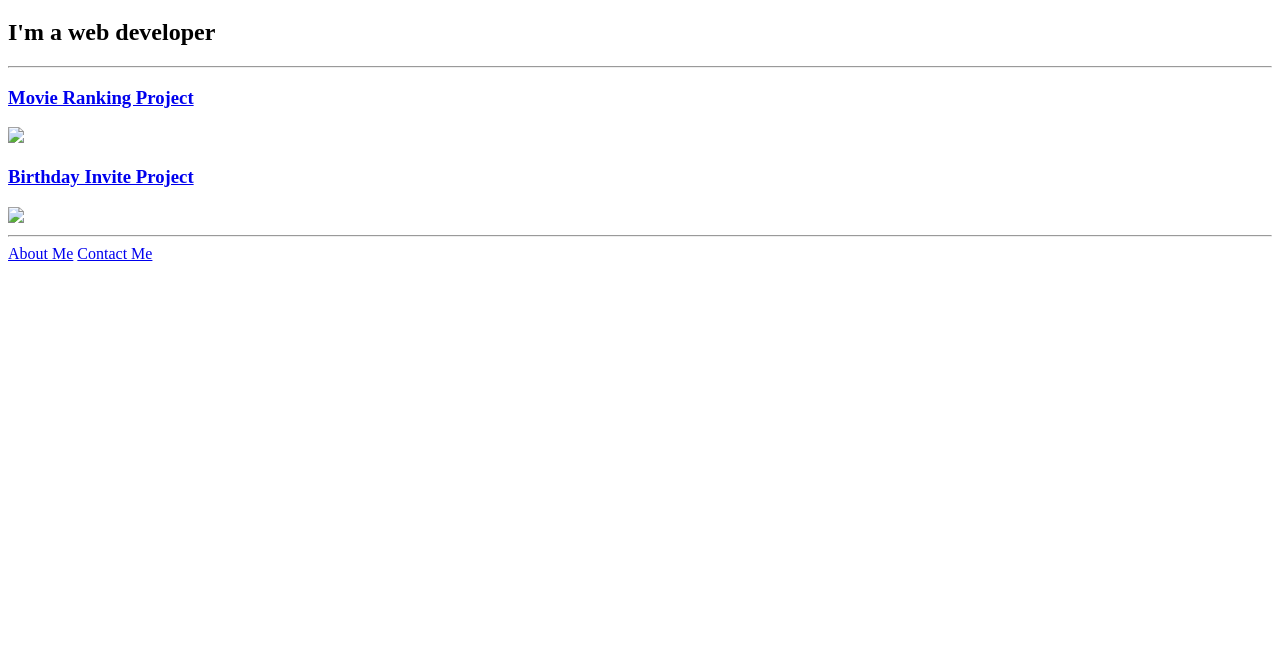
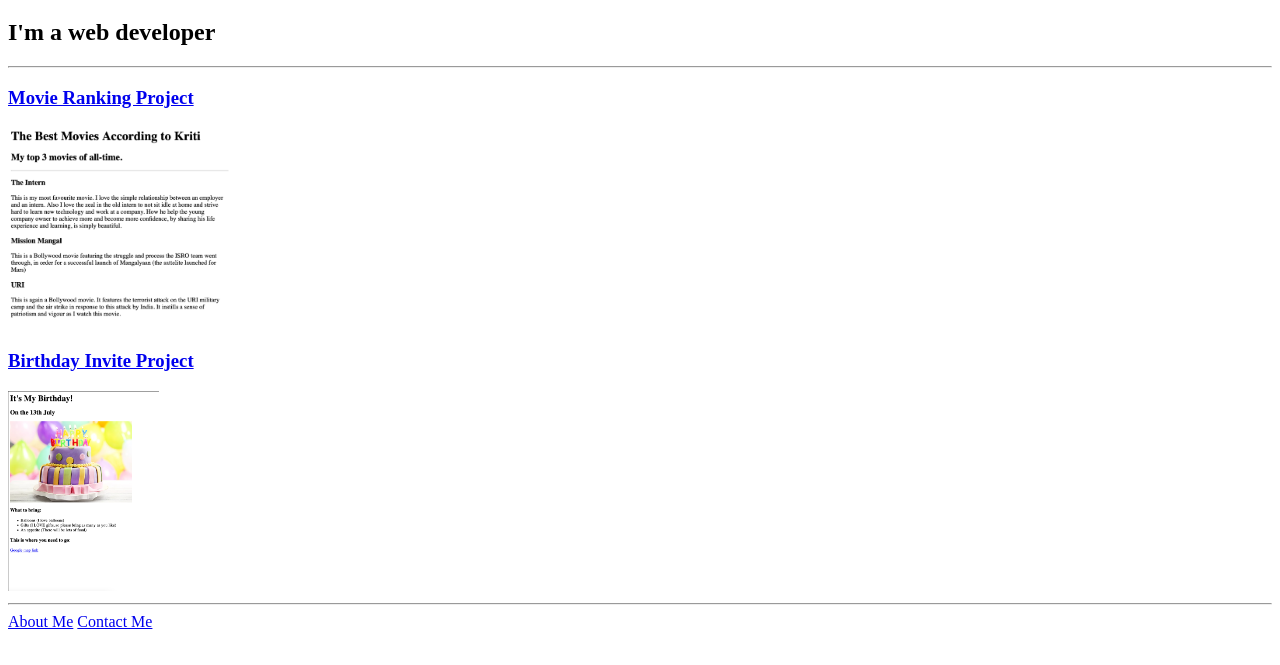
Before and after one commit to kritiagarwal13/html-portfolio, a plain HTML site: page index.html in a window 1280 px wide. Shown: the part 61-726 px from the top of the page. Drawn offline with Linux system fonts and the light colour scheme.

Commit message:
Update index.html

```diff
--- a/index.html
+++ b/index.html
@@ -28,13 +28,13 @@ https://developer.mozilla.org/en-US/docs/Web/HTML/Element/img#attr-height -->
       <a href="http://127.0.0.1:3000/2.4 Movie Ranking Project/index.html">Movie Ranking Project
       </a>
     </h3>
-      <img src="../4.3 HTML Porfolio Project/MovieRanking.png"
+      <img src="../MovieRanking.png"
       height="200"/>
       <h3>
         <a href="http://127.0.0.1:3000/3.4 Birthday Invite Project/index.html">Birthday Invite Project
         </a>
       </h3>
-        <img src="../4.3 HTML Porfolio Project/Birthday invite.png"
+        <img src="../Birthday invite.png"
         height="200"/>
         <hr/>
         <a href="../4.1 Webpages/public/about.html">About Me</a>
```
